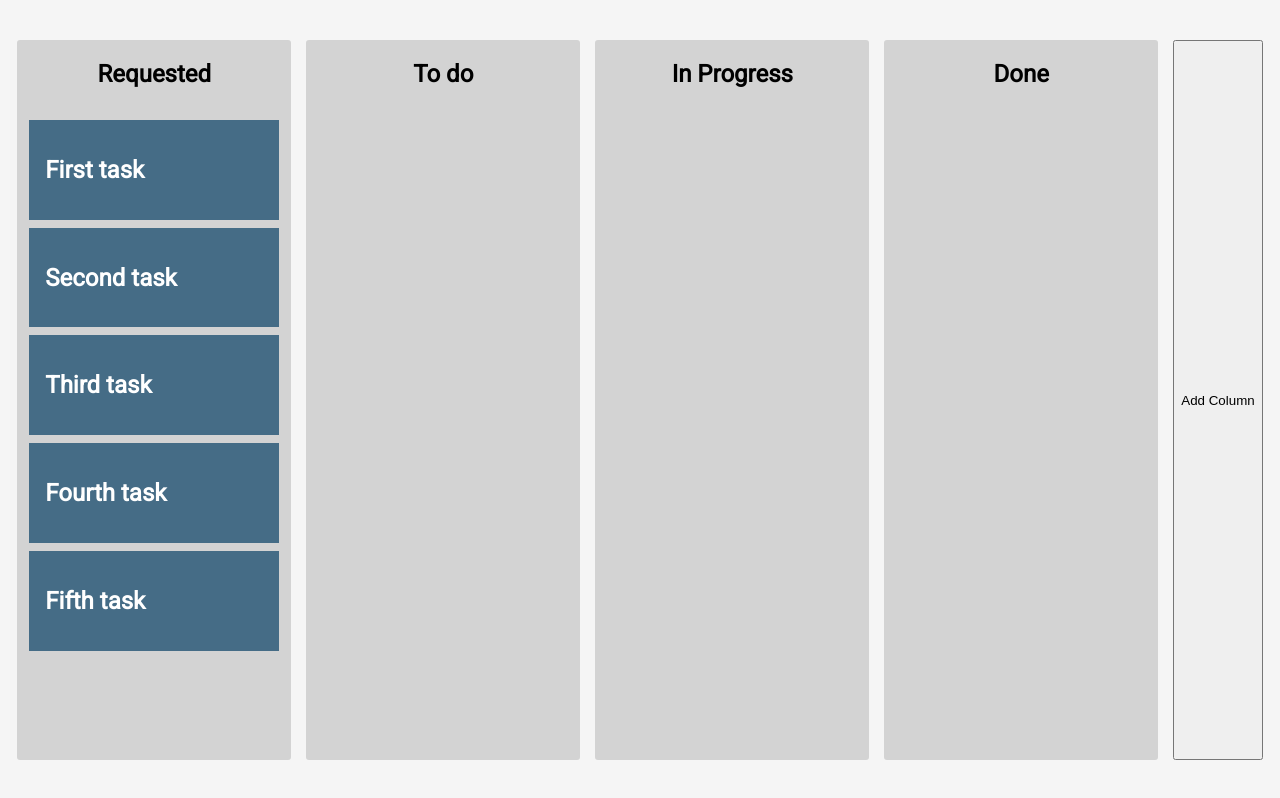
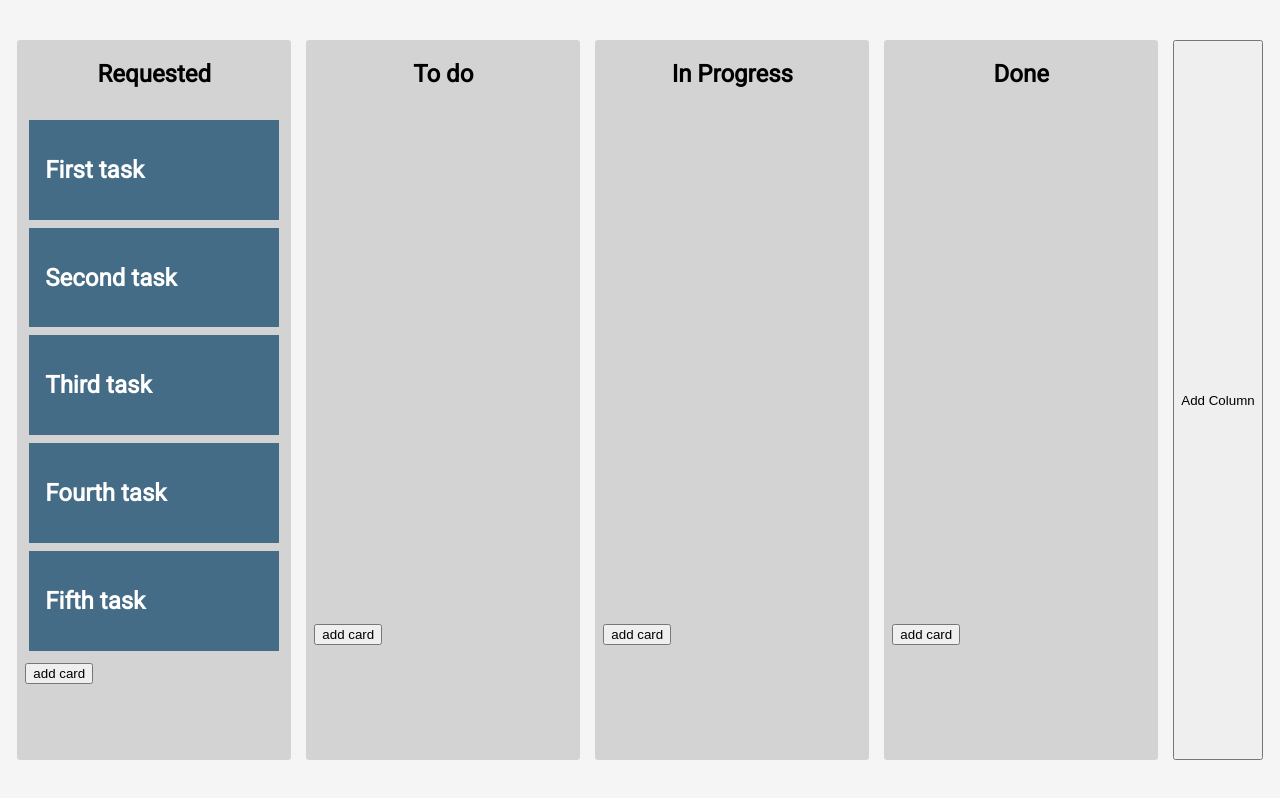
Before and after one commit to shaychoo/trello-clone2, a React (Create React App) app: page / in a window 1280 px wide. Shown: the top 798 px of the page. Built offline with nearby package versions, Linux system fonts and the light colour scheme.

Commit message:
add new card button

```diff
--- a/src/TaskColumn.jsx
+++ b/src/TaskColumn.jsx
@@ -2,12 +2,20 @@ import React, { Component } from "react";
 import { Droppable } from "react-beautiful-dnd";
 import Task from "./Task";
 import TaskColumnTitle from "./TaskColumnTitle";
+import uuid from "uuid/v4";
+
 
 export default class TaskColumn extends Component {
   titleChanged = (newTitle) => {
     this.props.column.name = newTitle;
     this.forceUpdate();
   };
+
+  addCard = ()=>{
+    this.props.column.items.push( { id: uuid(), content: "New task" },);
+    this.forceUpdate();
+  }
+
   render() {
     const { columnId, column } = this.props;
     return (
@@ -50,6 +58,7 @@ export default class TaskColumn extends Component {
                 );
               }}
             </Droppable>
+            <button onClick={this.addCard}>add card</button>
           </div>
         </div>
       </>
```
Also changed, not shown: 1 other file (tests, documents, lock files or other folders).
